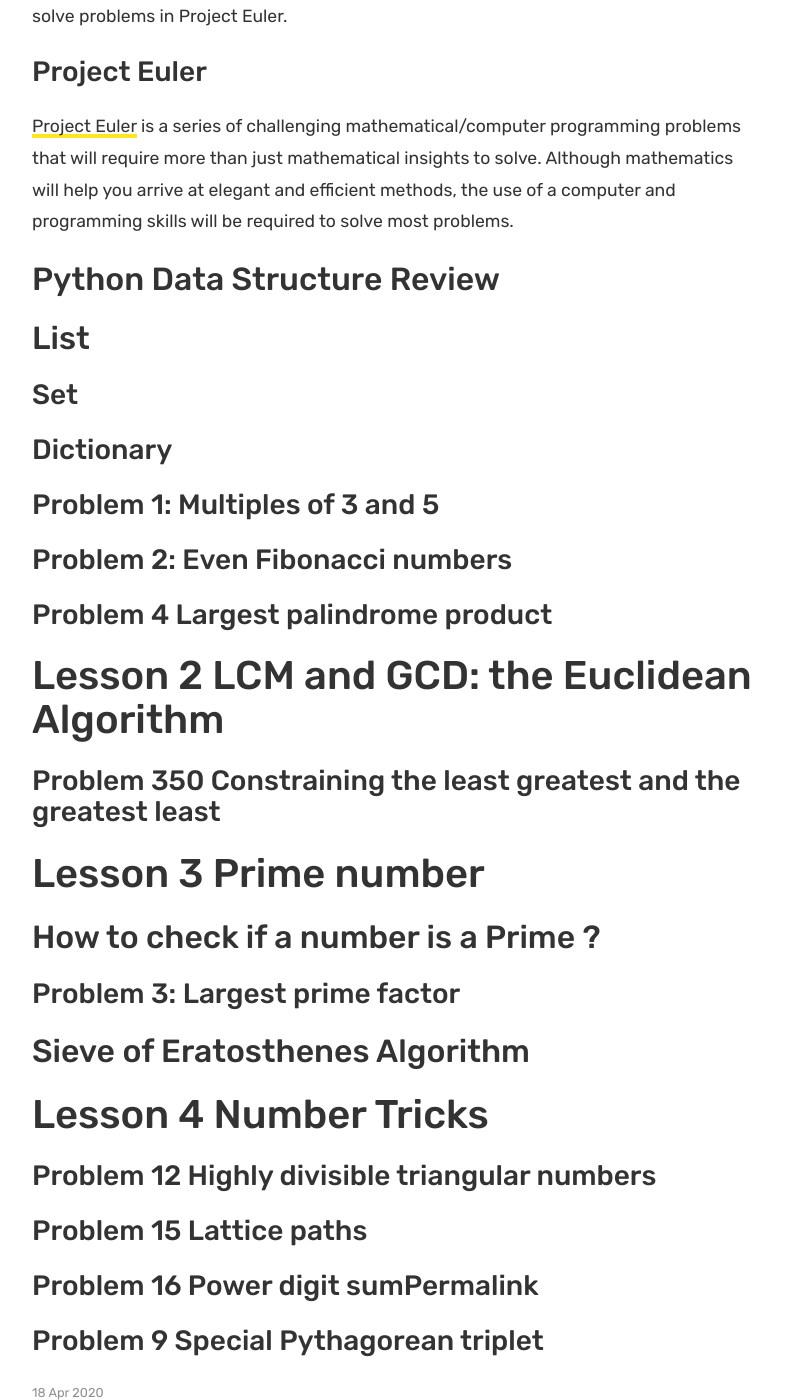
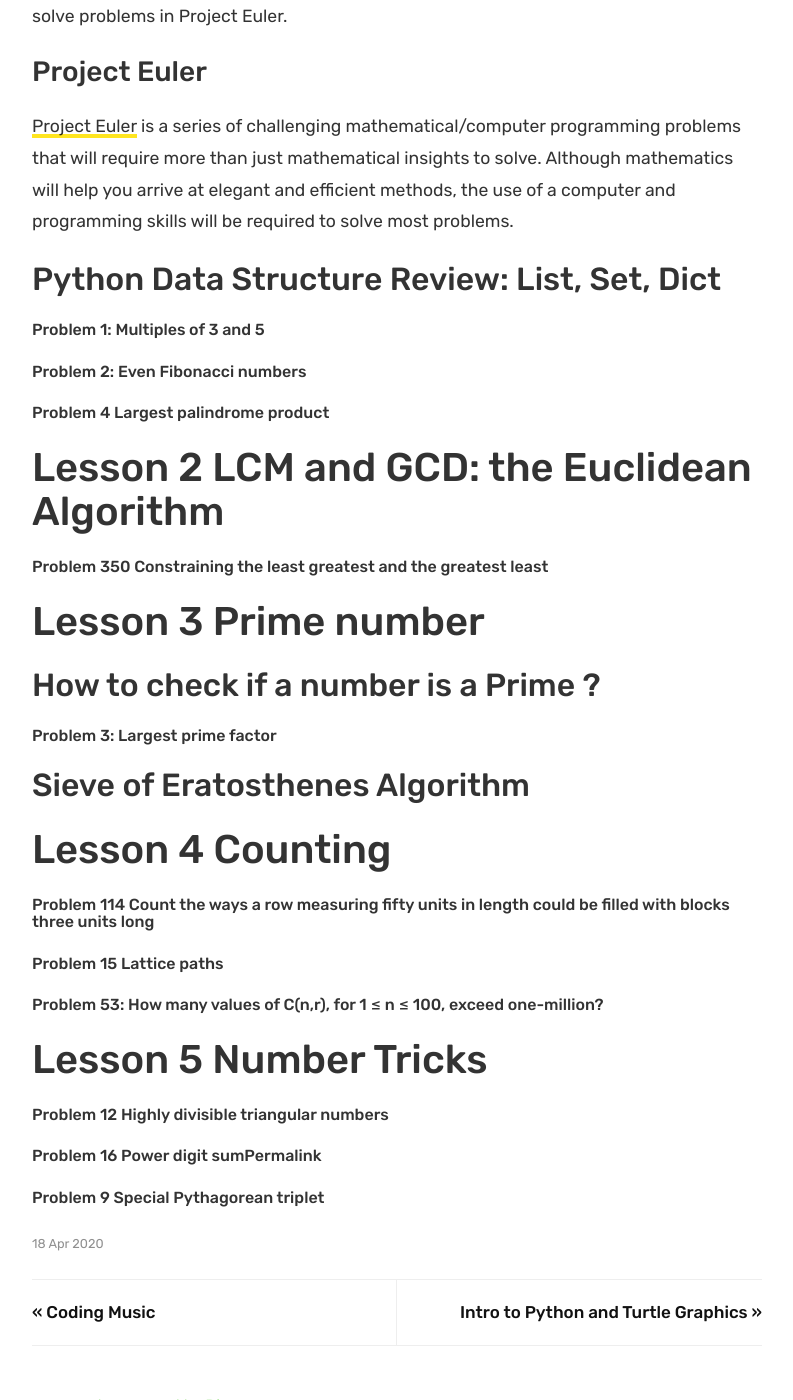
Before and after one commit to irvinecodingclub/irvinecodingclub.github.io, a Jekyll site: the page built from _posts/2020-04-18-python-and-math-problems.md, in a window 1280 px wide and 1400 px high, scrolled down 866 px. Shown: the whole window, without its empty margins (53-846 px from the left). Built offline with Jekyll 4.4.1, drawn with Linux system fonts in a browser that asks for light colours; comment, search, counter and statistics services are not loaded.

Commit message:
math and python

```diff
--- a/_posts/2020-04-18-introduction-to-python.md
+++ b/_posts/2020-04-18-python-and-math-problems.md
@@ -28,35 +28,34 @@
 ### Project Euler
 [Project Euler](https://projecteuler.net/) is a series of challenging mathematical/computer programming problems that will require more than just mathematical insights to solve. Although mathematics will help you arrive at elegant and efficient methods, the use of a computer and programming skills will be required to solve most problems.
 
-## Python Data Structure Review
+## Python Data Structure Review: List, Set, Dict
 
-## List
+###### Problem 1: Multiples of 3 and 5
 
-### Set
+###### Problem 2: Even Fibonacci numbers
 
-### Dictionary
-
-### Problem 1: Multiples of 3 and 5
-
-### Problem 2: Even Fibonacci numbers
-
-### Problem 4 Largest palindrome product
+###### Problem 4 Largest palindrome product
 
 # Lesson 2  LCM and GCD: the Euclidean Algorithm
 
-### Problem 350 Constraining the least greatest and the greatest least
+###### Problem 350 Constraining the least greatest and the greatest least
 
 # Lesson 3  Prime number
 
 ## How to check if a number is a Prime ?
 
-### Problem 3: Largest prime factor
+###### Problem 3: Largest prime factor
 
 ## Sieve of Eratosthenes Algorithm
 
-# Lesson 4  Number Tricks
+# Lesson 4 Counting
 
-### Problem 12 Highly divisible triangular numbers
-### Problem 15 Lattice paths
-### Problem 16 Power digit sumPermalink
-### Problem 9 Special Pythagorean triplet
+###### Problem 114 Count the ways a row measuring fifty units in length could be filled with blocks three units long
+###### Problem 15 Lattice paths
+###### Problem 53: How many values of C(n,r), for 1 ≤ n ≤ 100, exceed one-million?
+
+# Lesson 5  Number Tricks
+
+###### Problem 12 Highly divisible triangular numbers
+###### Problem 16 Power digit sumPermalink
+###### Problem 9 Special Pythagorean triplet
```
Also changed, not shown: other parts of _posts/2020-04-18-python-and-math-problems.md (+1 -1 lines), _posts/2020-03-02-ACSL-competition-training.md (renamed from _posts/2020-04-18-ACSL-competition-training.md, +0 -1 lines), _posts/2021-04-01-coding-summer-2021.md (renamed from _posts/2021-05-01-coding-summer-2021.md).
